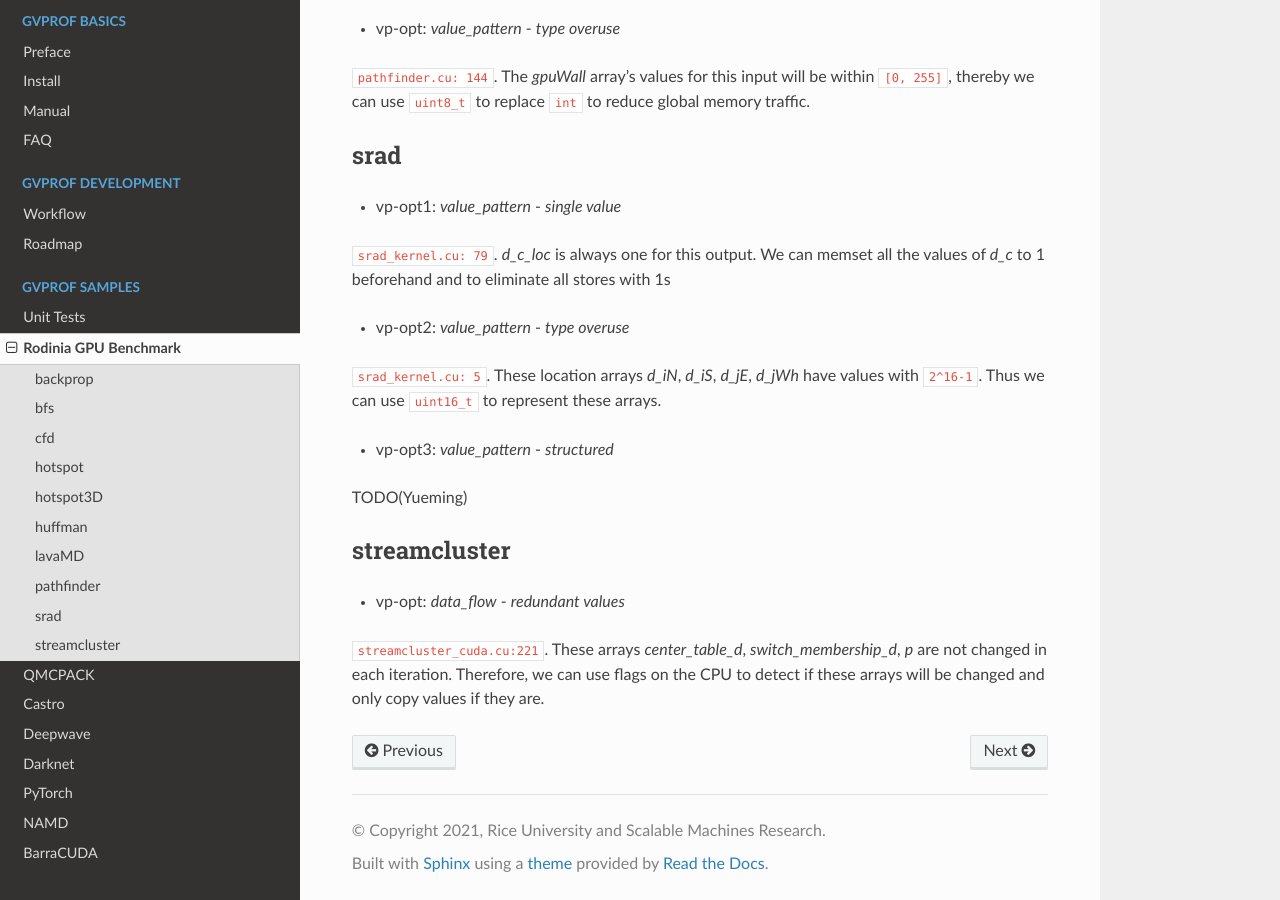
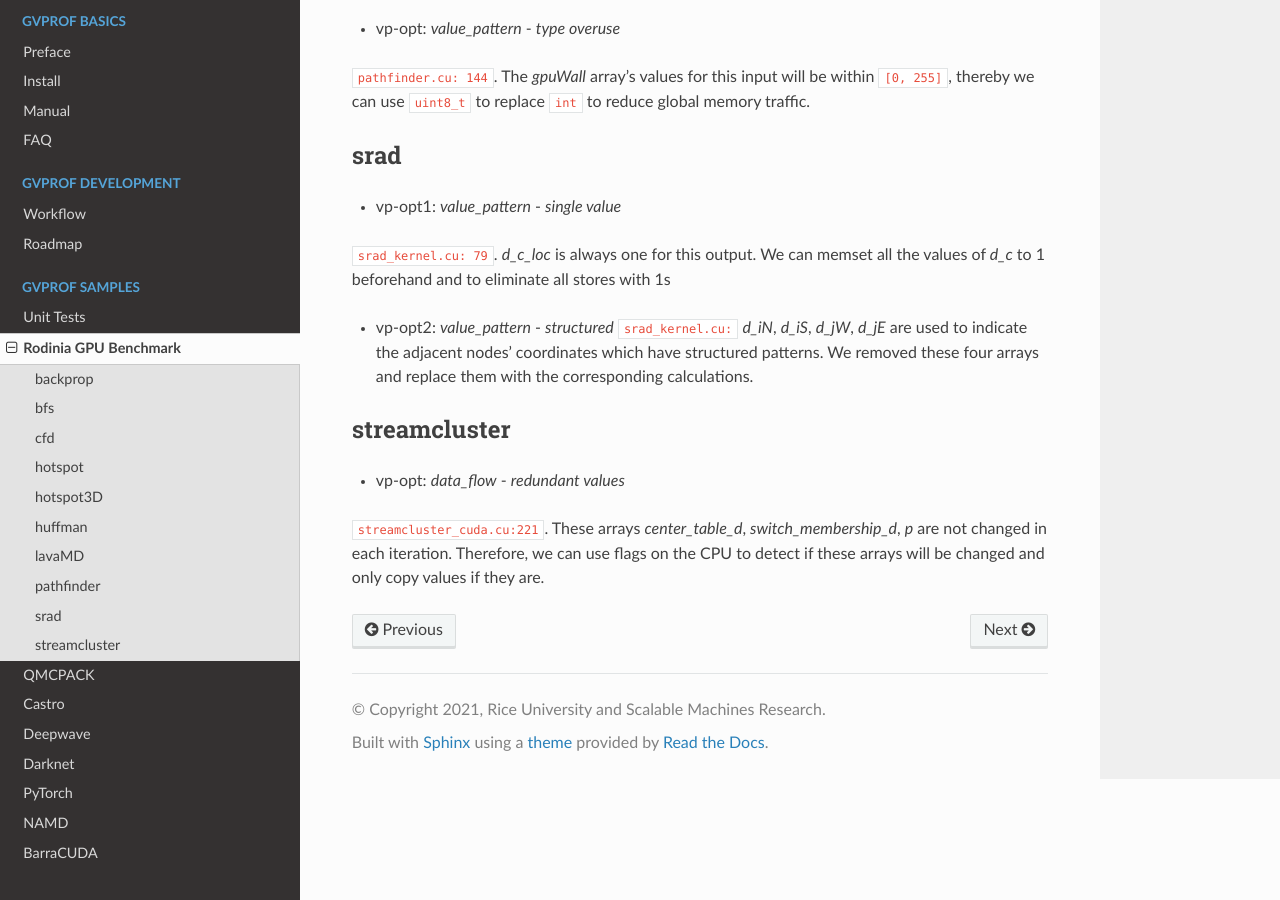
Before and after one commit to GVProf/GVProf, a Sphinx documentation site: the page built from docs/rodinia.md, in a window 1280 px wide and 900 px high, scrolled down 2091 px. Built offline with Sphinx 7.4.7 and the Read the Docs theme 2.0.0, drawn with Linux system fonts in a browser that asks for light colours; pages that are not in the unit, such as notebooks, are missing from menus.

Commit message:
update rodinia doc

```diff
--- a/docs/rodinia.md
+++ b/docs/rodinia.md
@@ -68,13 +68,9 @@ Therefore, we can read just some neighbor points on *Line 195* and still get sim
 
 [`srad_kernel.cu: 79`](https://github.com/FindHao/GVProf-samples/blob/110a7cdb0d57f5902941deb59899e6266f79844e/srad_v1/srad_kernel.cu#L79). *d_c_loc* is always one for this output. We can memset all the values of *d_c* to 1 beforehand and to eliminate all stores with 1s
 
-- vp-opt2: *value_pattern* - *type overuse*
-
-[`srad_kernel.cu: 5`](https://github.com/FindHao/GVProf-samples/blob/110a7cdb0d57f5902941deb59899e6266f79844e/srad_v1/srad_kernel.cu#L5). These location arrays *d_iN*, *d_iS*, *d_jE*, *d_jWh* have values with `2^16-1`. Thus we can use `uint16_t` to represent these arrays.
-
-- vp-opt3: *value_pattern* - *structured*
-
-TODO(Yueming)
+- vp-opt2: *value_pattern* - *structured*
+  [`srad_kernel.cu:`](https://github.com/GVProf/GVProf-samples/blob/a8c23e3aba/srad_v1-vp-opt2/srad_kernel.cu#L34)
+  *d_iN*, *d_iS*, *d_jW*, *d_jE* are used to indicate the adjacent nodes' coordinates which have structured patterns. We removed these four arrays and replace them with the corresponding calculations.
 
 ## streamcluster
 
```
